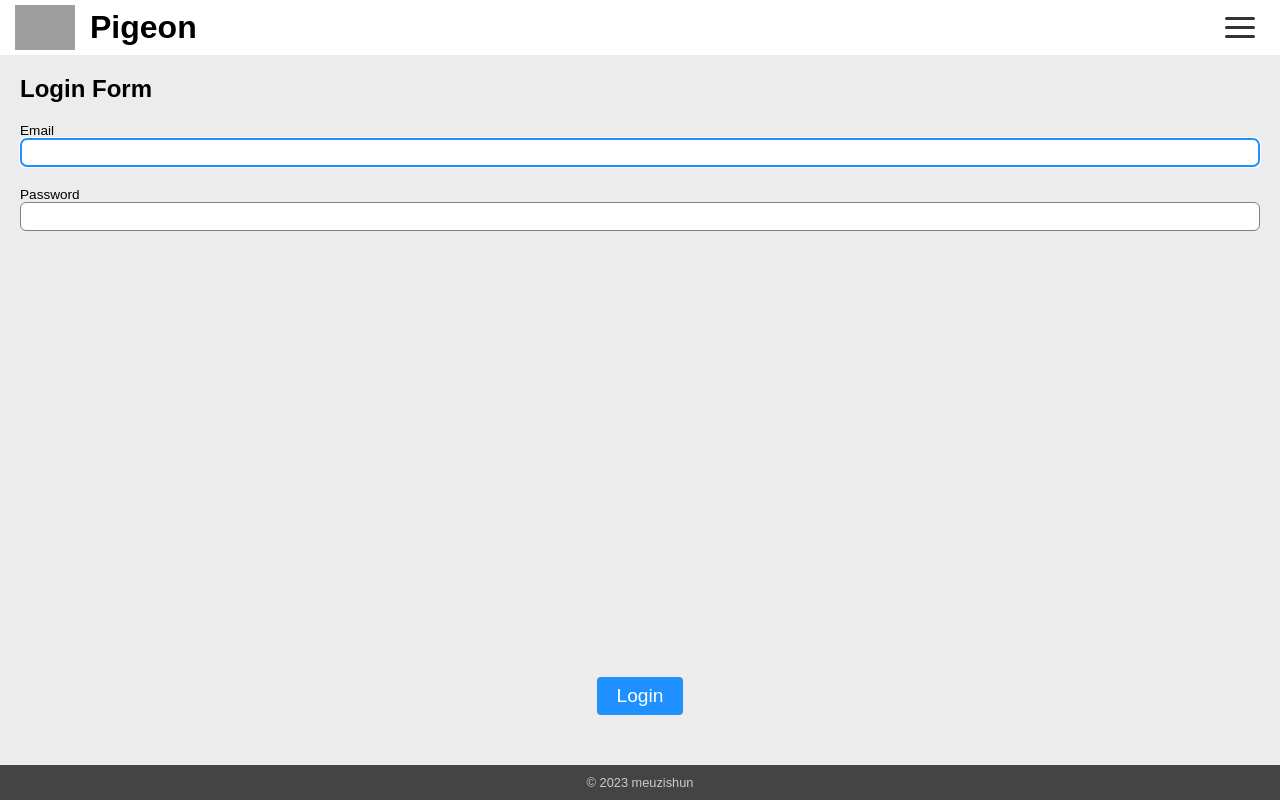
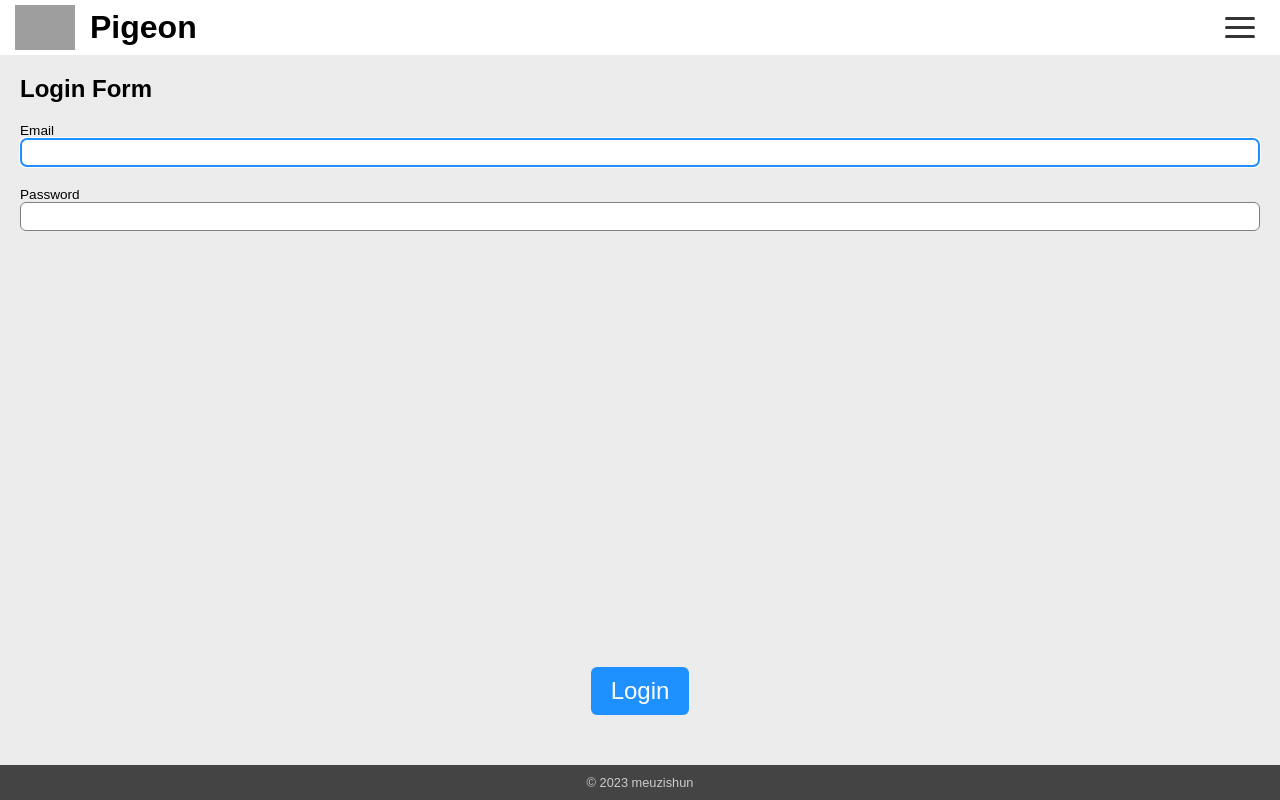
Before and after one commit to meuzishun/messaging_ui, a React (Vite) app: page /pigeon/login in a window 1280 px wide. Built offline with nearby package versions, Linux system fonts and the light colour scheme; grey boxes are pictures that could not be loaded.

Commit message:
Alter some Button styles

```diff
--- a/src/components/Button/Button.module.scss
+++ b/src/components/Button/Button.module.scss
@@ -1,11 +1,10 @@
 button {
   align-self: center;
   text-transform: capitalize;
-  font-size: 1.2rem;
+  font-size: 1.5rem;
   border: none;
-  border-radius: 4px;
-
-  padding: 8px 20px;
+  border-radius: 6px;
+  padding: 10px 20px;
 }
 
 .btn {
```
